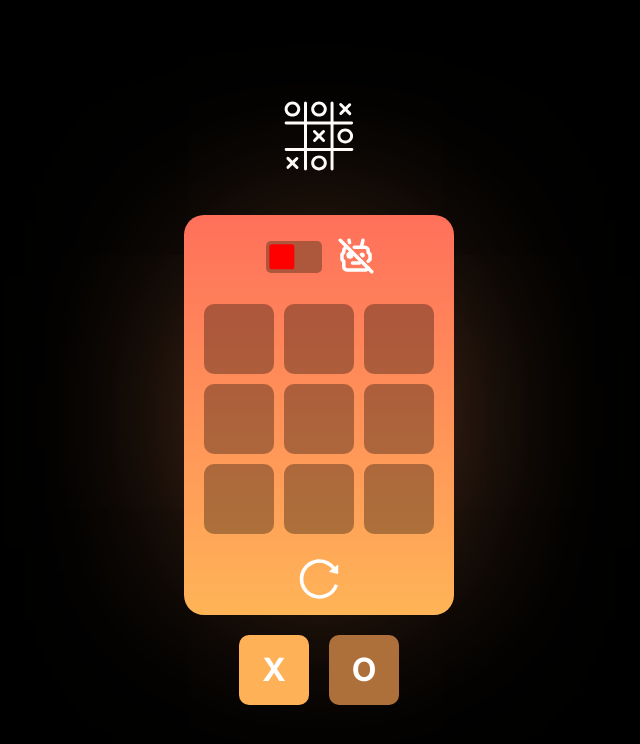
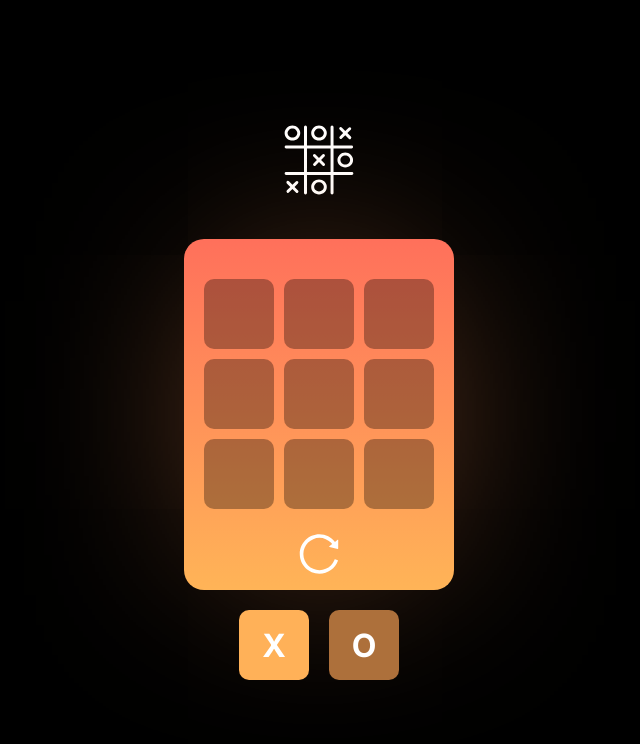
Before and after one commit to lucasgrav/tic-tac-toe, a React (Vite) app: page / in a window 1280 px wide. Shown: the top 744 px of the page, without its empty margins (321-961 px from the left). Built offline with nearby package versions, Linux system fonts and the light colour scheme.

Commit message:
delete bot

```diff
--- a/src/components/Switch/Switch.jsx
+++ /dev/null
@@ -1,30 +0,0 @@
-import style from "./Switch.module.css";
-import { TbRobot, TbRobotOff } from "react-icons/tb";
-
-const Switch = ({ computer, setComputer, resetGame }) => {
-  return (
-    <div className={style.switchBot}>
-      <label className={style.switch}>
-        <input
-          type="checkbox"
-          checked={computer}
-          onChange={() => {
-            setComputer(!computer);
-            resetGame();
-          }}
-        />
-      </label>
-      {computer ? (
-        <p>
-          <TbRobot />
-        </p>
-      ) : (
-        <p>
-          <TbRobotOff />
-        </p>
-      )}
-    </div>
-  );
-};
-
-export default Switch;
--- a/src/components/Switch/Switch.module.css
+++ /dev/null
@@ -1,45 +0,0 @@
-.switch {
-  --false: #ff0000;
-  --true: #0fc928;
-}
-
-input[type="checkbox"] {
-  appearance: none;
-  height: 2rem;
-  width: 3.5rem;
-  background-color: #ad583d;
-  position: relative;
-  border-radius: 5px;
-  cursor: pointer;
-}
-
-input[type="checkbox"]::before {
-  content: "";
-  display: block;
-  height: 1.9em;
-  width: 1.9em;
-  transform: translate(-50%, -50%);
-  position: absolute;
-  top: 50%;
-  left: calc(1.9em / 2 + 0.3em);
-  background-color: var(--false);
-  border-radius: 0.2em;
-  transition: 0.3s ease;
-}
-
-input[type="checkbox"]:checked::before {
-  background-color: var(--true);
-  left: calc(100% - (1.9em / 2 + 0.3em));
-}
-
-.switchBot {
-  display: flex;
-  gap: 10px;
-  align-items: center;
-}
-.switchBot p {
-  color: white;
-  margin: 0;
-  font-size: 42px;
-  height: 49px;
-}
--- a/src/components/TicTacToe/TicTacToe.jsx
+++ b/src/components/TicTacToe/TicTacToe.jsx
@@ -3,14 +3,12 @@ import useTicTacToe from "./useTicTacToe";
 import Square from "../Square/Square";
 import SquareTourns from "../Square/SquareTourns";
 import ModalWinner from "../Modal/ModalWinner";
-import { AiOutlineReload, AiOutlineRobot } from "react-icons/ai";
-
+import { AiOutlineReload } from "react-icons/ai";
 import { GiTicTacToe } from "react-icons/gi";
 import { motion } from "framer-motion";
-import Switch from "../Switch/Switch";
 
 const TicTacToe = () => {
-  const { TURNS, updateBoard, winner, board, resetGame, turn, computer, setComputer } = useTicTacToe();
+  const { TURNS, updateBoard, winner, board, resetGame, turn } = useTicTacToe();
 
   return (
     <motion.div
@@ -31,9 +29,6 @@ const TicTacToe = () => {
 
         <div className={style.containerGame}>
           {/* SE RENDERIZAN LOS SQUARES (CUBOS O CASILLAS)*/}
-
-            <Switch computer={computer} setComputer={setComputer} resetGame={resetGame}/>
-
           <section className={style.game}>
             {board.map((square, index) => {
               return (
--- a/src/components/TicTacToe/useTicTacToe.jsx
+++ b/src/components/TicTacToe/useTicTacToe.jsx
@@ -2,8 +2,6 @@ import { useState } from "react";
 import confetti from "canvas-confetti";
 
 const useTicTacToe = () => {
-  const [computer, setComputer] = useState(false);
-
   // TURNO CORRESPONDIENTE
   const TURNS = {
     X: "X",
@@ -53,9 +51,6 @@ const useTicTacToe = () => {
 
   //FUNCION PARA IR ACTUALIZANDO EL BOARD
   const updateBoard = async (index) => {
-    //! CHEQUEO QUE ESTE ENCENDIDO EL JUGAR CONTRA EL "BOT" Y NO VA A PODER CLICKEAR EL TURNO DEL BOT
-    if (computer && turn === TURNS.O) return;
-
     //! SI EL SQUARE CONTIENE ALGO O SI HAY UN GANADOR NO PERMITE VOLVER A REESCRIBIR
     if (board[index] || winner) return;
 
@@ -78,54 +73,10 @@ const useTicTacToe = () => {
       setWinner(newWinner);
     } else if (checkEndGame(newBoard)) {
       setWinner(false);
-    } else {
-      if (computer) {
-        await new Promise((resolve) =>
-          setTimeout(() => {
-            tournComputer(newTurn, newBoard);
-            resolve();
-          }, 500)
-        );
-      }
     }
   };
 
 
-// FUNCION CON LA LOGICA DEL "BOT"
-  const tournComputer = (newTurn, board) => {
-    const emptySquares = board.reduce((acc, value, index) => {
-      if (!value) {
-        acc.push(index);
-      }
-      return acc;
-    }, []);
-
-    let indexRandom;
-    let posibilities = [];
-
-    do {
-      indexRandom = Math.floor(Math.random() * 9);
-      posibilities = emptySquares.find((index) => index === indexRandom);
-    } while (posibilities === undefined );
-
-    const newBoard = [...board];
-    newBoard[indexRandom] = newTurn;
-    setBoard(newBoard);
-
-    const newTurnComputer = newTurn === TURNS.X ? TURNS.O : TURNS.X;
-    setTurn(newTurnComputer);
-
-    indexRandom = null;
-    posibilities = [];
-
-    const newWinner = checkWinner(newBoard);
-    if (newWinner) {
-      confetti();
-      setWinner(newWinner);
-    } else if (checkEndGame(newBoard)) {
-      setWinner(false);
-    }
-  };
 
   // FUNCION PARA RESETEAR EL JUEGO
   const resetGame = () => {
@@ -141,8 +92,6 @@ const useTicTacToe = () => {
     board,
     resetGame,
     turn,
-    setComputer,
-    computer,
   };
 };
 export default useTicTacToe;
```
